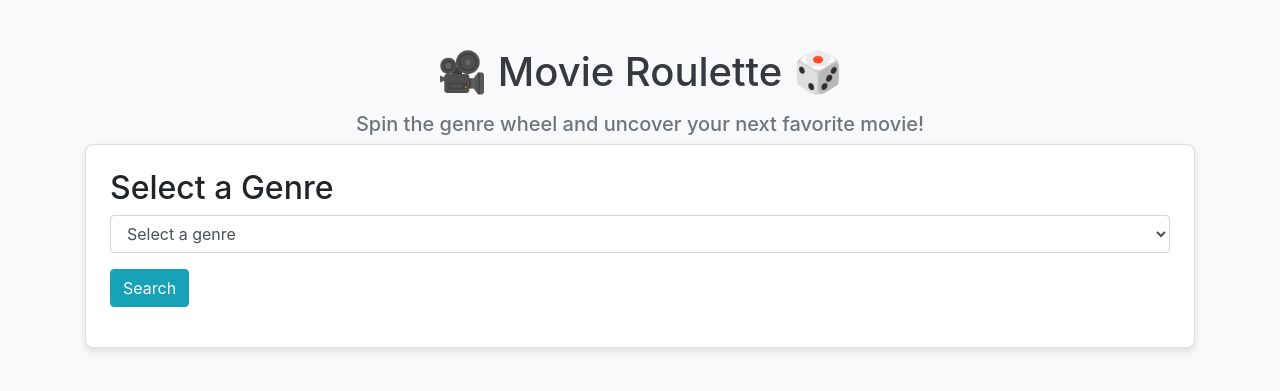
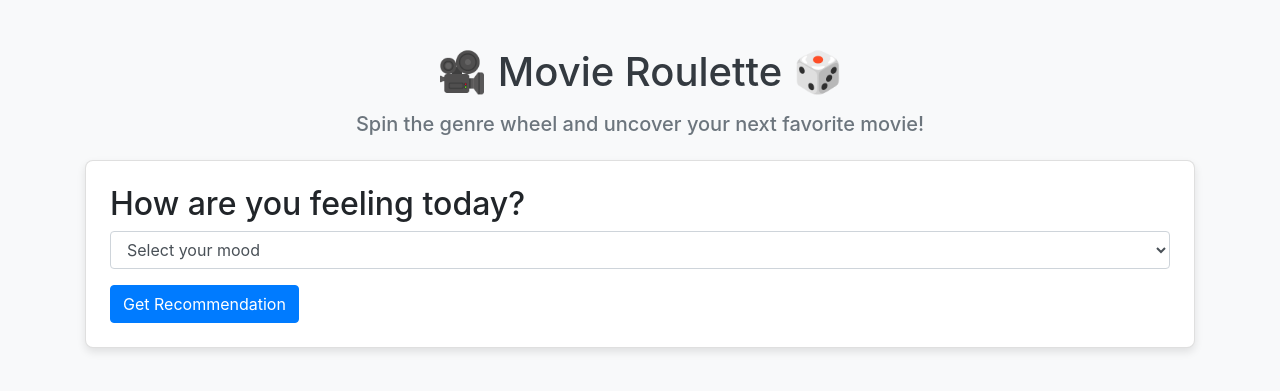
Before and after one commit to benhug2/NextFlick, a Flask app: page / in a window 1280 px wide. Shown: the top 391 px of the page. Run offline with Flask 3, Linux system fonts and the light colour scheme; parts of the project's set-up code (start-up, migrations or seed data) failed here and were passed over; some libraries are stand-ins or nearby versions.

Commit message:
More updates

```diff
--- a/app.py
+++ b/app.py
@@ -1,67 +1,45 @@
 from flask import Flask, request, jsonify, render_template
 import pandas as pd
-import random
 
 app = Flask(__name__)
 
-# Load movie data
-try:
-    moviesDf = pd.read_csv('tmdb_5000_movies.csv')
-    # Ensure necessary columns
-    moviesDf['genres'] = moviesDf['genres'].fillna('[]')  # Fill missing genres
-    moviesDf['title'] = moviesDf['title'].fillna('Unknown Title')  # Fill missing titles
-except FileNotFoundError:
-    print("Error: The file 'tmdb_5000_movies.csv' was not found.")
-    exit(1)
-except Exception as e:
-    print(f"Error loading CSV: {e}")
-    exit(1)
-
-def get_genre_list():
-    # Extract unique genres from the dataset
-    genres = set()
-    for genre_list in moviesDf['genres']:
-        try:
-            genre_data = eval(genre_list)  # Convert string to list of dicts
-            for genre in genre_data:
-                genres.add(genre['name'])
-        except:
-            continue
-    return sorted(genres)
+# Load movie data from CSV file
+moviesDf = pd.read_csv('tmdb_5000_movies.csv')
 
 @app.route('/')
 def home():
     return render_template('index.html')
 
-@app.route('/genres', methods=['GET'])
-def fetchGenres():
-    return jsonify(get_genre_list()), 200
+@app.route('/movies/by_mood', methods=['GET'])
+def recommendMovieByMood():
+    mood = request.args.get('mood', '').strip().lower()
+    if not mood:
+        return jsonify({'message': 'Mood parameter is required'}), 400
 
-@app.route('/movies/by_genre', methods=['GET'])
-def getMovieByGenre():
-    genre = request.args.get('genre', '').strip()
-    if not genre:
-        return jsonify({'message': 'Genre parameter is required'}), 400
+    # Map moods to genres
+    mood_to_genre = {
+        'happy': ['Comedy', 'Family', 'Animation'],
+        'sad': ['Drama', 'Romance'],
+        'excited': ['Action', 'Adventure', 'Thriller'],
+        'curious': ['Science Fiction', 'Mystery'],
+        'relaxed': ['Family', 'Animation', 'Fantasy']
+    }
 
-    filteredMovies = moviesDf[moviesDf['genres'].str.contains(genre, case=False, na=False)]
+    genres = mood_to_genre.get(mood, [])
+    if not genres:
+        return jsonify({'message': f'No genres mapped for mood: {mood}'}), 404
+
+    # Filter movies by the genres mapped to the mood
+    filteredMovies = moviesDf[moviesDf['genres'].apply(
+        lambda x: any(genre in x for genre in genres)
+    )]
 
     if filteredMovies.empty:
-        return jsonify({'message': f'No movies found for genre: {genre}'}), 404
+        return jsonify({'message': f'No movies found for mood: {mood}'}), 404
 
     # Select a random movie
     random_movie = filteredMovies.sample(n=1)
     return jsonify(random_movie[['title', 'overview', 'release_date', 'vote_average']].to_dict(orient='records')[0]), 200
 
-@app.route('/movies/details', methods=['GET'])
-def movieDetails():
-    title = request.args.get('title', '').strip()
-    if not title:
-        return jsonify({'message': 'Title parameter is required'}), 400
-
-    movie = moviesDf[moviesDf['title'].str.contains(title, case=False, na=False)].head(1)
-    if movie.empty:
-        return jsonify({'message': f'No details found for movie: {title}'}), 404
-    return jsonify(movie.to_dict(orient='records')[0]), 200
-
 if __name__ == '__main__':
     app.run(debug=True)
--- a/templates/index.html
+++ b/templates/index.html
@@ -13,97 +13,72 @@
     <h1 class="text-center mb-3">🎥 Movie Roulette 🎲</h1>
     <h5 class="text-center text-muted">Spin the genre wheel and uncover your next favorite movie!</h5>
 
-<body class="bg-light">
-
-
-
-    <!-- Genre Selection -->
-    <div class="card p-4 mb-4">
-        <h2>Select a Genre</h2>
-        <form id="genreForm">
+    <!-- Mood-Based Recommendation -->
+    <div class="card p-4 mt-4">
+        <h2>How are you feeling today?</h2>
+        <form id="moodForm">
             <div class="form-group">
-                <select id="genreDropdown" class="form-control" required>
-                    <option value="" disabled selected>Select a genre</option>
-                    <option value="Action">Action</option>
-                    <option value="Adventure">Adventure</option>
-                    <option value="Thriller">Thriller</option>
-                    <option value="Comedy">Comedy</option>
-                    <option value="Drama">Drama</option>
-                    <option value="Science Fiction">Science Fiction</option>
-                    <option value="Family">Family</option>
-                    <option value="Animation">Animation</option>
+                <select id="moodDropdown" class="form-control" required>
+                    <option value="" disabled selected>Select your mood</option>
+                    <option value="happy">Happy</option>
+                    <option value="sad">Sad</option>
+                    <option value="excited">Excited</option>
+                    <option value="curious">Curious</option>
+                    <option value="relaxed">Relaxed</option>
                 </select>
             </div>
-            <button type="submit" class="btn btn-info">Search</button>
+            <button type="submit" class="btn btn-primary">Get Recommendation</button>
         </form>
-        <div id="movieDetails" class="mt-3"></div>
+        <div id="moodMovieDetails" class="mt-4 p-3 border rounded bg-light" style="display: none;">
+            <!-- Recommendation details will be displayed here dynamically -->
+        </div>
     </div>
 </div>
 
 <script>
-    document.getElementById('genreForm').addEventListener('submit', async (event) => {
+    document.getElementById('moodForm').addEventListener('submit', async (event) => {
         event.preventDefault();
 
-        const genre = document.getElementById('genreDropdown').value;
-        const movieDetailsDiv = document.getElementById('movieDetails');
+        const mood = document.getElementById('moodDropdown').value;
+        const moodMovieDetailsDiv = document.getElementById('moodMovieDetails');
 
-        if (!genre) {
-            alert('Please select a genre.');
+        if (!mood) {
+            alert('Please select your mood.');
             return;
         }
 
+        // Fetch and display the movie details
+        await fetchAndDisplayMovie(mood, moodMovieDetailsDiv);
+    });
+
+    async function fetchAndDisplayMovie(mood, container) {
         try {
-            const response = await fetch(`/movies/by_genre?genre=${encodeURIComponent(genre)}`);
+            const response = await fetch(`/movies/by_mood?mood=${encodeURIComponent(mood)}`);
             if (response.ok) {
                 const movie = await response.json();
-                displayMovieDetails(movie, genre, movieDetailsDiv);
-            } else {
-                const errorData = await response.json();
-                movieDetailsDiv.innerHTML = `<p>${errorData.message}</p>`;
-            }
-        } catch (error) {
-            console.error('Error fetching movie by genre:', error);
-            alert('An error occurred. Please try again later.');
-        }
-    });
-
-    function displayMovieDetails(movie, genre, container) {
+                container.style.display = 'block'; // Make the results visible
                 container.innerHTML = `
                     <h5>${movie.title}</h5>
                     <p><strong>Overview:</strong> ${movie.overview || 'No overview available.'}</p>
                     <p><strong>Release Date:</strong> ${movie.release_date || 'Unknown'}</p>
                     <p><strong>Rating:</strong> ${movie.vote_average || 'N/A'}</p>
-            <button id="tellMeMore" class="btn btn-primary mt-2">Tell Me More</button>
-            <button id="nextOption" class="btn btn-secondary mt-2">Next Option</button>
+                    <button id="anotherOption" class="btn btn-secondary mt-3">Show Me Another Option</button>
                 `;
 
-        document.getElementById('tellMeMore').addEventListener('click', async () => {
-            try {
-                const response = await fetch(`/movies/details?title=${encodeURIComponent(movie.title)}`);
-                if (response.ok) {
-                    const details = await response.json();
-                    alert(JSON.stringify(details, null, 2)); // Display movie details
+                // Add event listener for "Show Me Another Option" button
+                document.getElementById('anotherOption').addEventListener('click', async () => {
+                    await fetchAndDisplayMovie(mood, container);
+                });
             } else {
-                    alert('Failed to fetch details.');
+                const errorData = await response.json();
+                container.style.display = 'block';
+                container.innerHTML = `<p>${errorData.message}</p>`;
             }
         } catch (error) {
-                console.error('Error fetching movie details:', error);
+            console.error('Error fetching movie by mood:', error);
+            container.style.display = 'block';
+            container.innerHTML = `<p>An error occurred. Please try again later.</p>`;
         }
-        });
-
-        document.getElementById('nextOption').addEventListener('click', async () => {
-            try {
-                const response = await fetch(`/movies/by_genre?genre=${encodeURIComponent(genre)}`);
-                if (response.ok) {
-                    const newMovie = await response.json();
-                    displayMovieDetails(newMovie, genre, container);
-                } else {
-                    alert('Failed to fetch next movie.');
-                }
-            } catch (error) {
-                console.error('Error fetching next movie:', error);
-            }
-        });
     }
 </script>
 
```
Also changed, not shown: static/js/scripts.js (+14 -75 lines). Lines whose indentation alone changed are shown as unchanged.
